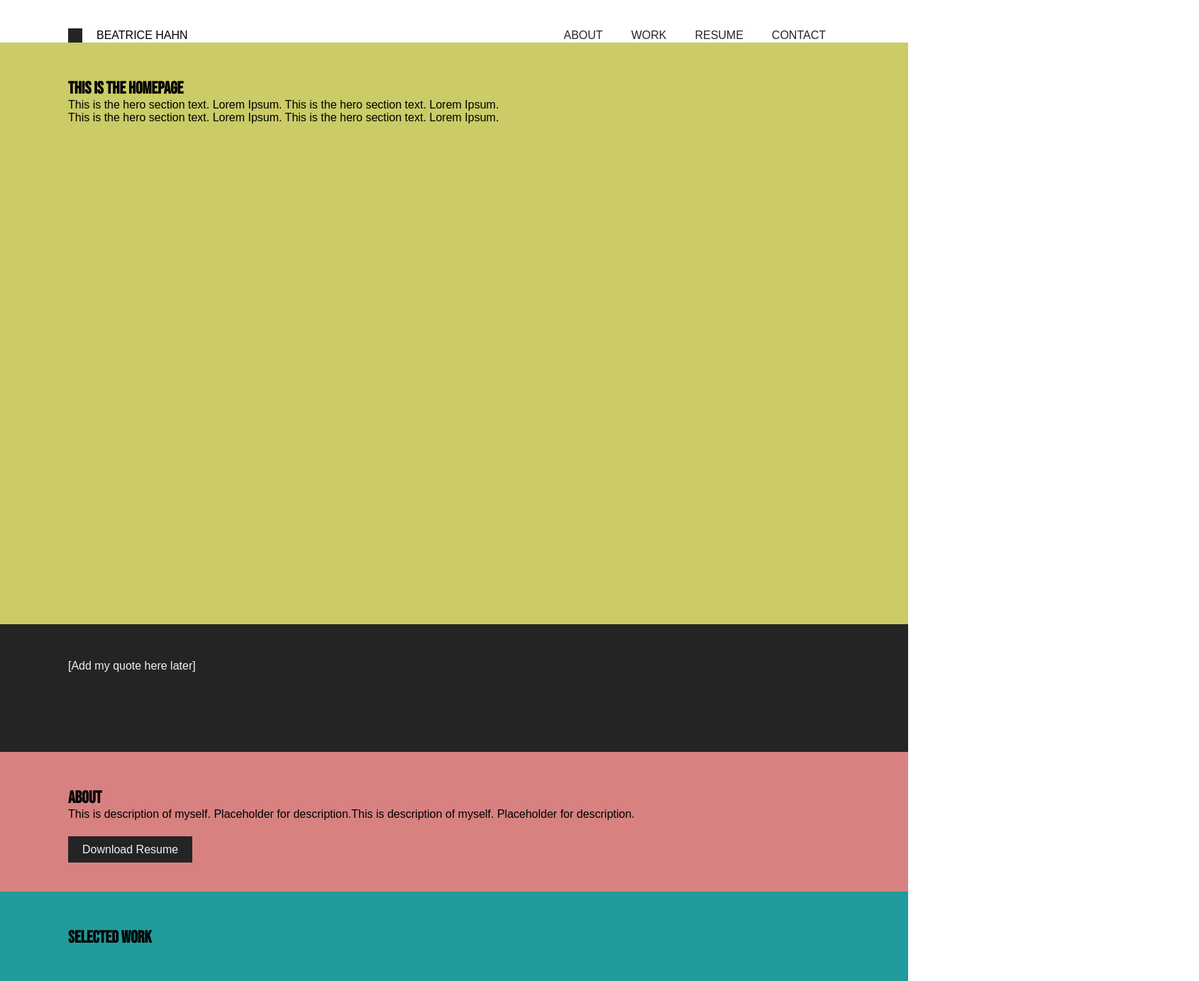
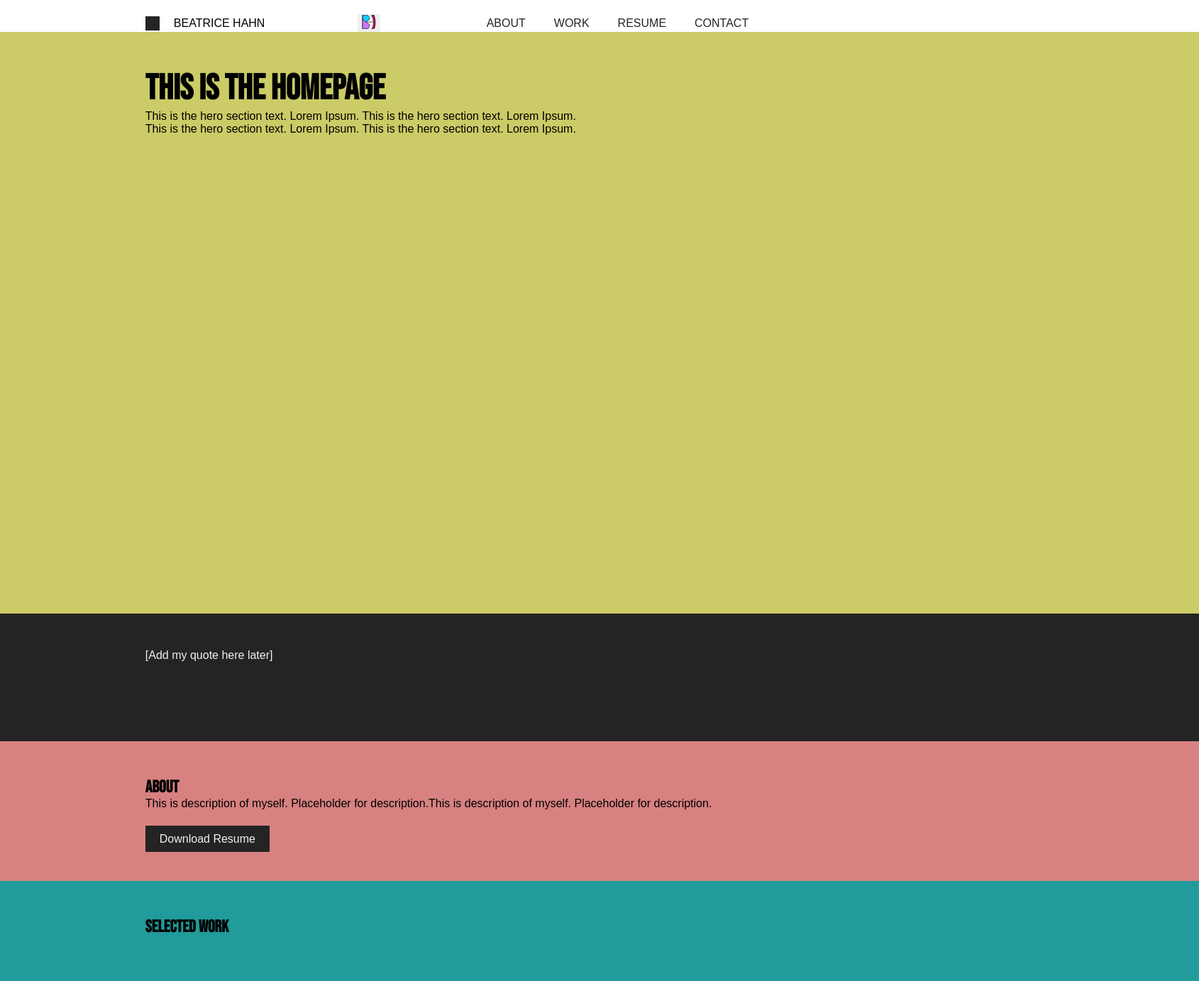
Before and after one commit to beatricehahn/portfolio, a SvelteKit app in the folder my-portfolio/: page / in a window 1280 px wide. Shown: the top 1383 px of the page at 71% size, 1690 px wide, since content can reach past the window. Built offline with nearby package versions, Linux system fonts and the light colour scheme.

Commit message:
Reorganize css scaffold

```diff
--- a/my-portfolio/src/routes/+layout.svelte
+++ b/my-portfolio/src/routes/+layout.svelte
@@ -1,5 +1,12 @@
 <script>
-    import './global.css';
+    import './global.scss';
+    import MenuIcon from '../public/bh-v2.svg'
+
+    let showMenu = false;
+
+    function toggleMenu() {
+        showMenu = !showMenu;
+    }
 </script>
 
 <nav>
@@ -7,14 +14,20 @@
         <div class="logo"></div>
         <span>BEATRICE HAHN</span>
     </div>
-    <div>
-        <ul class='nav-links'>
+
+    <!-- Menu icon viewable for smaller screens -->
+    <button tabindex='0' class='menu-icon' on:click={toggleMenu} aria-label='clickable menu button'>
+        <img src="{MenuIcon}" alt="Menu Icon">
+    </button>
+
+    <!-- Full sized nav links -->
+    <ul class='nav-links {showMenu ? 'show-menu' : "" }'>
         <li><a href='#about-section' class='nav-link'>ABOUT</a></li>
         <li><a href='#work-section' class='nav-link'>WORK</a></li>
         <li><a href='#about-section' class='nav-link'>RESUME</a></li>
         <li><a href='#contact-section' class='nav-link'>CONTACT</a></li>
     </ul>
-    </div>
+
 </nav>
 
 <main>
@@ -44,7 +57,12 @@
     <span>Beatrice Hahn 2024</span>
 </footer>
 
-<style>
+<style lang="scss">
+    li {
+        list-style-type: none;
+    }
+
+    /* NAV SPECIFIC*/
     nav {
         align-items: center;
         background-color: rgba(255, 255, 255, 0.8);
@@ -54,45 +72,69 @@
         position: sticky;
         top: 0;
         z-index: 100;
-    }
 
         .nav-links {
             display: flex;
-    }
 
-    .nav-links > li > a {
+            a{
                 margin-left: 20px;
                 margin-right: 20px;
             }
+        }
+
         .logo-wrapper {
             display: flex;
             align-items: center;
-
-    }
             .logo {
                 background-color: var(--black-800);
                 height: 20px;
                 margin-right: 20px;
                 width: 20px;
             }
-
-    li {
-        list-style-type: none;
         }
 
-    nav, footer {
-        padding-top: 5vh;
-        padding-left: 96px;
-        padding-right: 96px;
+        .menu-icon {
+            border: none;
+            img {
+                width: 20px;
+                height: auto;
+            }
+        }
     }
 
+
+    nav, footer {
+        padding-top: 20px;
+        padding-left: 16vw;
+        padding-right: 16vw;
+    }
+
+    /* FOOTER SPECIFIC*/
     footer {
         display: flex;
         justify-content: space-between;
         padding-bottom: 16px;
+
+        span {
+            font-size: 10px;
+        }
     }
 
-    footer > span {
-        font-size: 10px;
+    /* Media query for smaller screens*/
+    @media screen and (max-width: 400px) {
+        .menu-icon {
+            display: block;
+        }
+
+        .nav-links {
+            .nav-link {
+                display: none;
+                color: red;
+            }
+        }
+
+        .show-menu .nav-links {
+            display: block;
+        }
     }
 </style>
--- a/my-portfolio/src/routes/+page.svelte
+++ b/my-portfolio/src/routes/+page.svelte
@@ -1,3 +1,7 @@
+<script>
+    import './global.scss';
+</script>
+
 <section id='hero-section'>
     <h1>This is the homepage</h1>
     <p id='hero-summary'>This is the hero section text. Lorem Ipsum.
@@ -82,21 +86,34 @@
     <div class="linkedin"></div>
 </section>
 
-<style>
+<style lang="scss">
     * {
-        width: 100%vw;
+        width: 100vw;
         margin: 0;
     }
+
     h1, h2, h3, h4, h5, h6 {
         font-family: 'BebasNeue-Regular', sans-serif;
     }
+
+    ul {
+        padding: 0
+    }
+
+    li {
+        list-style-type: none;
+    }
+
     #hero-section {
         height: 90vh;
         background-color: rgb(203, 203, 103);
-    }
 
-    #hero-summary {
-        width: 50vw;
+        h1 {
+            font-size: 50px;
+        }
+        #hero-summary {
+            width: 50vw;
+        }
     }
 
     #quote-section {
@@ -107,10 +124,10 @@
 
     #about-section {
         background-color: rgb(216, 129, 129);
-    }
 
-    #about-section > p {
-        margin-bottom: 32px;
+        p {
+            margin-bottom: 32px;
+        }
     }
 
     #work-section {
@@ -121,12 +138,13 @@
         display: flex;
         padding-top: 64px;
         padding-bottom: 32px;
-    }
-
-    .project-info > p {
-        margin-top: 24px;
-        margin-bottom: 24px;
-        padding-right: 128px;
+        .project-info {
+            p {
+                margin-top: 24px;
+                margin-bottom: 24px;
+                padding-right: 128px;
+            }
+        }
     }
 
     .project-img-placeholder{
@@ -144,12 +162,4 @@
         color: var(--off-white);
         height: 10vh;
     }
-
-    ul {
-        padding: 0
-    }
-    li {
-        list-style-type: none;
-    }
-
 </style>
--- a/my-portfolio/src/routes/global.css
+++ b/my-portfolio/src/routes/global.scss
@@ -7,13 +7,9 @@
 }
 
 :root {
-    -webkit-backface-visibility: hidden;
-    -moz-backface-visibility: hidden;
-    -webkit-transform: translate3d(0, 0, 0);
-    -moz-transform: translate3d(0, 0, 0);
-
     --black-800: #242424;
     --off-white: #F1F1F1;
+
     font-family: sans-serif;
 }
 
@@ -25,8 +21,10 @@ body {
 section {
     padding-top: 50px;
     padding-bottom: 50px;
-    padding-left: 96px;
-    padding-right: 96px;
+    padding-left: 16vw;
+    padding-right: 16vw;
+
+    width: 100vw;
 }
 
 ul {
```
Lines whose indentation alone changed are shown as unchanged.
